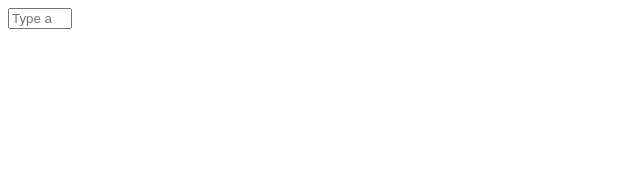
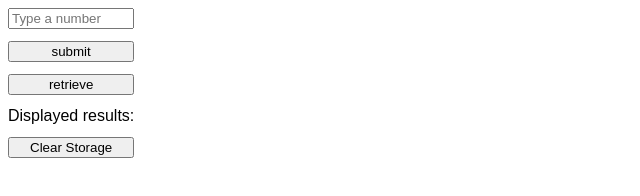
Before and after one commit to Lardeemark/supersimple-website, a plain HTML site: page trial.html in a window 1280 px wide. Shown: the whole page, without its empty margins (0-640 px from the left). Drawn offline with Linux system fonts and the light colour scheme.

Commit message:
Add files via upload

```diff
--- a/scripts/cart.js
+++ b/scripts/cart.js
@@ -3,6 +3,7 @@ import {products} from './products.js';
 export let cart = [];
 
 export function initializeCart(initializer){
+  cart = [];
   const initializeFromStorage = initializer;
 
   if (initializeFromStorage === false){
--- a/scripts/trial.js
+++ b/scripts/trial.js
@@ -18,9 +18,34 @@ function innerAdder(){
 
 adder();
 */
+let numberArray = JSON.parse(localStorage.getItem('cart3'));
+if (numberArray === null){
+  numberArray = [];
+}
 
 const numberInput = document.querySelector('.number-input');
 console.log(numberInput);
 numberInput.addEventListener('keydown', (event) =>{
   console.log(event);
 });
+
+const submitButton  = document.querySelector('.submit-button');
+submitButton.addEventListener('click', () => {
+  numberArray.push(numberInput.value);
+  localStorage.setItem('cart3', JSON.stringify(numberArray));
+});
+
+const retrieveButton = document.querySelector('.retrieve-button');
+const displayResults = document.querySelector('.display-results');
+retrieveButton.addEventListener('click', () => {
+  numberArray = JSON.parse(localStorage.getItem('cart3'));
+  displayResults.innerHTML = `Storage Array: ${numberArray}`;
+});
+
+const clearStorageButton = document.querySelector('.clear-storage');
+clearStorageButton.addEventListener('click', () =>{
+  localStorage.setItem('cart3', JSON.stringify([]));
+  numberArray = JSON.parse(localStorage.getItem('cart3'));
+  displayResults.innerHTML = `Storage Array: ${numberArray}`;
+  console.log(numberArray);
+})
--- a/trial.html
+++ b/trial.html
@@ -3,8 +3,23 @@
   <head>
     <title>Trial and Error</title>
   </head>
-  <body>
+  <body style="font-family: arial;">
+    <div style="display:flex;
+    flex-direction: column;
+    width: fit-content;
+    justify-content: space-between;
+    height: 150px;
+    ">
     <input type="number" placeholder="Type a number" class="number-input" min="0" max="100">
+    <button class="submit-button">submit</button>
+    <button class="retrieve-button">retrieve</button>
+
+    <div class="display-results">
+      Displayed results:
+    </div>
+    <button class="clear-storage">Clear Storage</button>
+    </div>
+
 
     <script src="scripts/trial.js"></script>
   </body>
```
